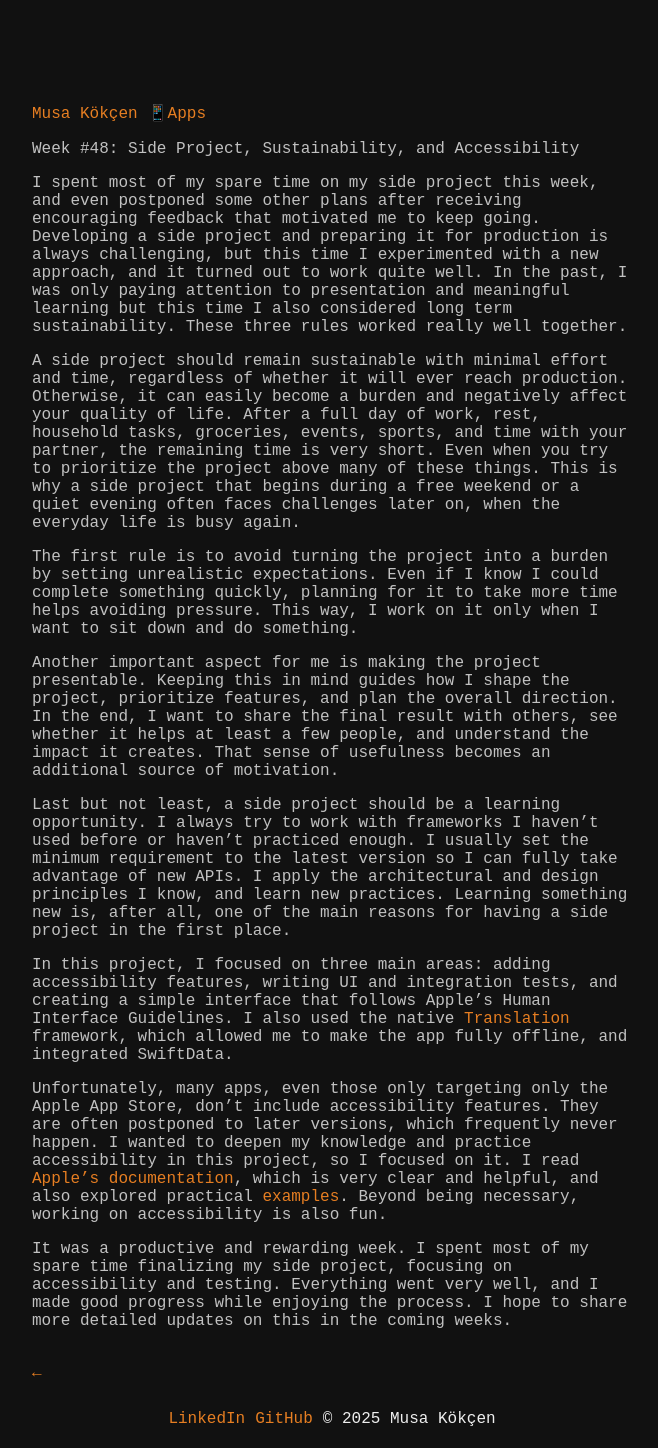
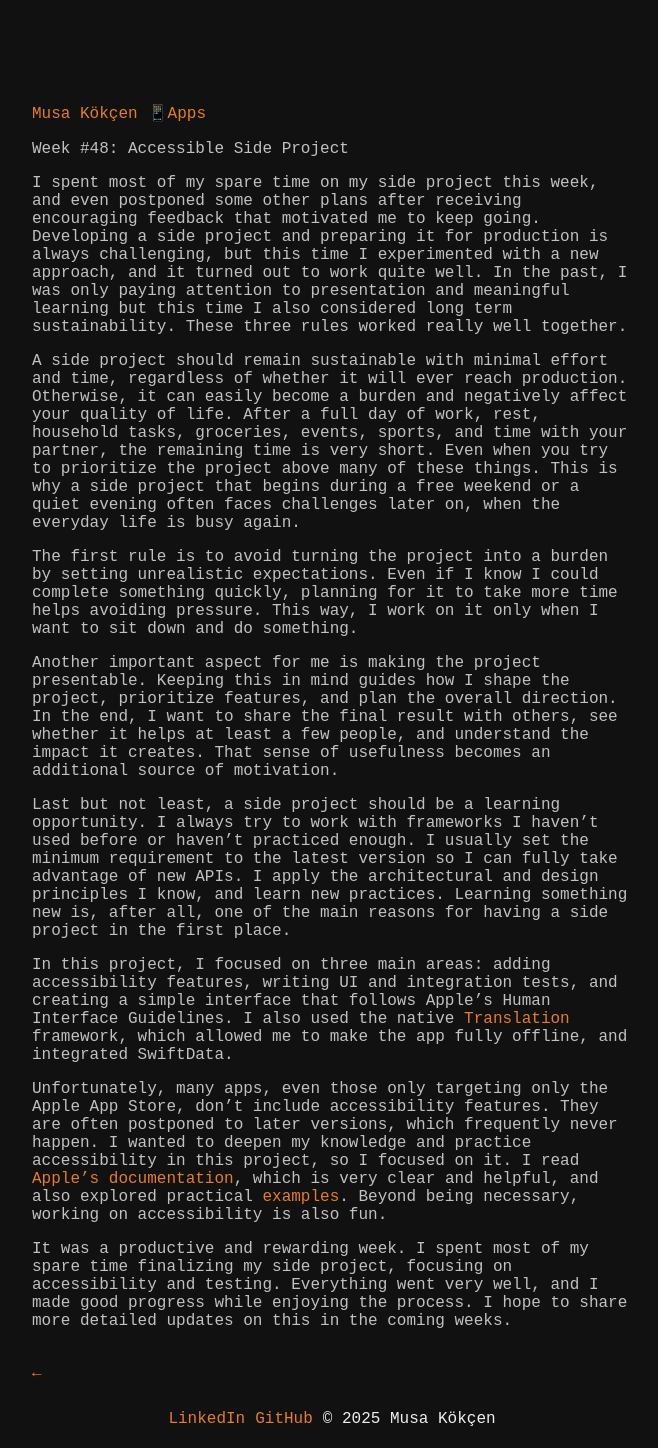
Before and after one commit to musakokcen/musakocen.github.io, a Jekyll site: the page built from _posts/2025-11-30-week48.md, in a window 1280 px wide. Shown: the whole page, without its empty margins (308-966 px from the left). Built offline with Jekyll 4.4.1, drawn with Linux system fonts in a browser that asks for light colours.

Commit message:
rename title

```diff
--- a/_posts/2025-11-30-week48.md
+++ b/_posts/2025-11-30-week48.md
@@ -1,6 +1,6 @@
 ---
 layout: blogpost
-title: "Week #48: Side Project, Sustainability, and Accessibility"
+title: "Week #48: Accessible Side Project"
 subtitle: ""
 ---
 
```
